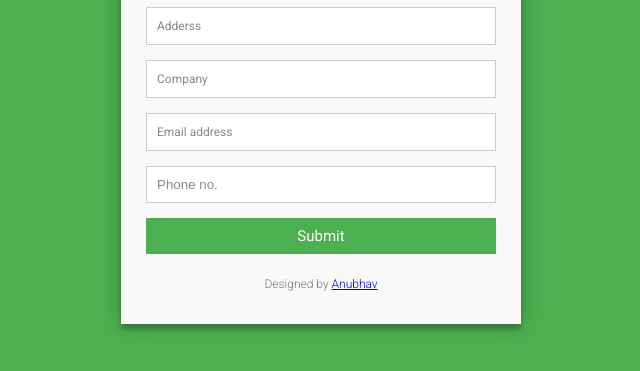
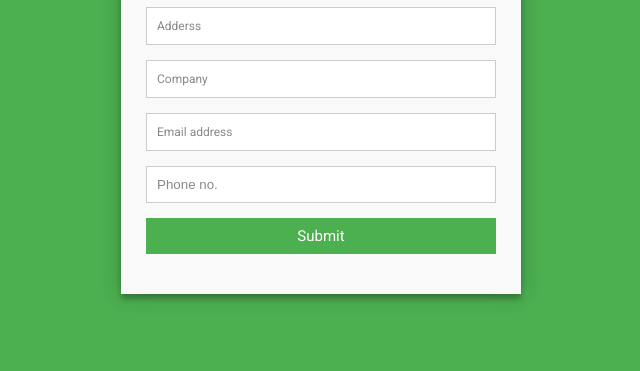
Before and after one commit to anubhavsri80/force-site, a plain HTML site: page index.html in a window 1280 px wide. Shown: the part 291-662 px from the top of the page, without its empty margins (319-959 px from the left). Drawn offline with nearby package versions, Linux system fonts and the light colour scheme.

Commit message:
Update index.html

```diff
--- a/index.html
+++ b/index.html
@@ -27,7 +27,7 @@
     <fieldset>
       <button name="submit" type="submit" id="lead_form-submit" data-submit="...Sending">Submit</button>
     </fieldset>
-    <p class="copyright">Designed by <a href="#" target="_blank" >Anubhav</a></p>
+
   </form>
 </div>
 
```
